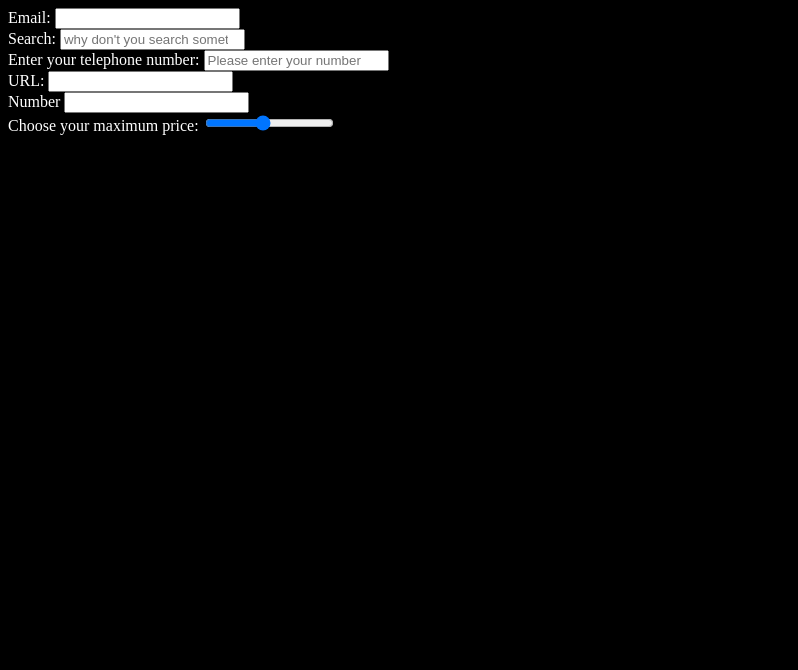
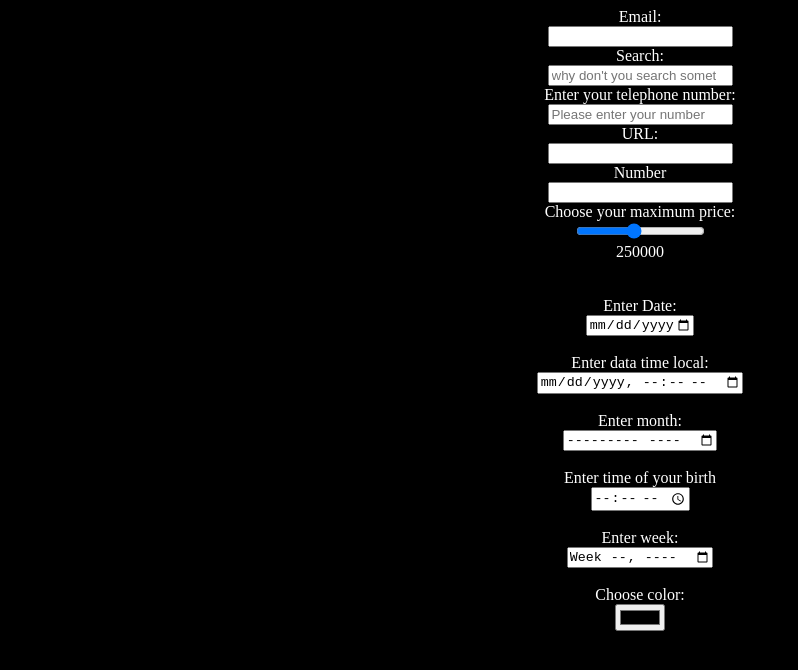
Before and after one commit to CodeCraftsmanSandeep/Full-stack, a plain HTML site: page front-end/07_practise/index.html in a window 1280 px wide. Shown: the whole page, without its empty margins (0-798 px from the left). Drawn offline with Linux system fonts and the light colour scheme.

Commit message:
lot of learning in html forms

```diff
--- a/front-end/07_practise/index.html
+++ b/front-end/07_practise/index.html
@@ -7,18 +7,16 @@
 			body {
 				background-color: black;
 				color: white;
+				text-align: center;
+			}
+
+			label,
+			output {
+				display: block;
 			}
 		</style>
-		<script>
-			const price = document.querySelector("#price");
-			const output = document.querySelector(".price-output");
-
-			output.textContent = price.value;
-
-			price.addEventListener("input", () => {
-				output.textContent = price.value;
-			});
-		</script>
+		<!-- Good that I learned about defer -->
+		<script src="scrtipt.js" defer></script>
 	</head>
 	<body>
 		<form>
@@ -65,17 +63,51 @@
 				max="500000"
 				step="1000"
 				value="250000" />
-			<output ckass="price-output" for="price"></output>
+			<output class="price-output" for="price"></output>
+			<br />
+			<br />
 
 			<!-- date -->
+			<!-- step is not working as expected, some articles on stack overflow also say this -->
+			<label for="date">Enter Date:</label>
+			<input
+				type="date"
+				name="date"
+				id="date"
+				min="2024-06-01"
+				max="2025-08-31"
+				step="2" />
+			<br />
+			<br />
 
 			<!-- datetime-local -->
+			<label for="datetime">Enter data time local:</label>
+			<input type="datetime-local" name="datetime" id="datetime" />
+			<br />
+			<br />
 
 			<!-- month -->
+			<label for="month">Enter month:</label>
+			<input type="month" name="month" id="month" />
+			<br />
+			<br />
 
+			<!-- time -->
+			<label for="time">Enter time of your birth</label>
+			<input type="time" name="time" id="time" />
+			<br />
+			<br />
 
-			<!--  -->
+			<!-- pick a week -->
+			<label for="week">Enter week:</label>
+			<input type="week" name="week" id="week" />
+			<br />
+			<br />
 
+			<!-- pick a color -->
+			<label for="color">Choose color:</label>
+			<input type="color" name="color" id="color" />
 		</form>
 	</body>
+	<script></script>
 </html>
--- /dev/null
+++ b/front-end/07_practise/scrtipt.js
@@ -0,0 +1,8 @@
+const price = document.querySelector("#price");
+const output = document.querySelector(".price-output");
+
+output.textContent = price.value;
+
+price.addEventListener("input", () => {
+	output.textContent = price.value;
+});
```
